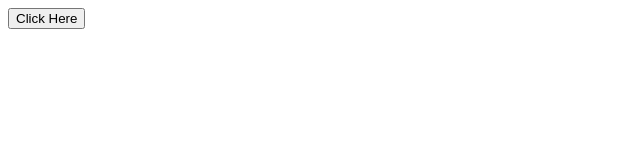
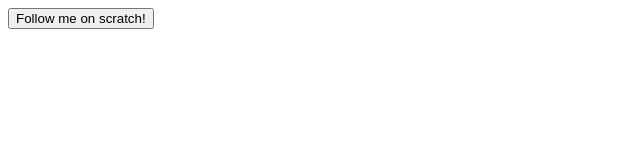
Before and after one commit to heathercat123/sustown.com, a plain HTML site: page index.html in a window 1280 px wide. Shown: the whole page, without its empty margins (0-640 px from the left). Drawn offline with Linux system fonts and the light colour scheme.

Commit message:
Update index.html

```diff
--- a/index.html
+++ b/index.html
@@ -1,9 +1,9 @@
 <!DOCTYPE html>
 <html>
   <head>
-    <title>Title of the document</title>
+    <title>SUS TOWN</title>
   </head>
   <body>
-    <button onclick="window.location.href='https://w3docs.com';">Click Here</button>
+    <button onclick="window.location.href='https://scratch.mit.edu/users/Heathercat123/';">Follow me on scratch!</button>
   </body>
 </html>
```
